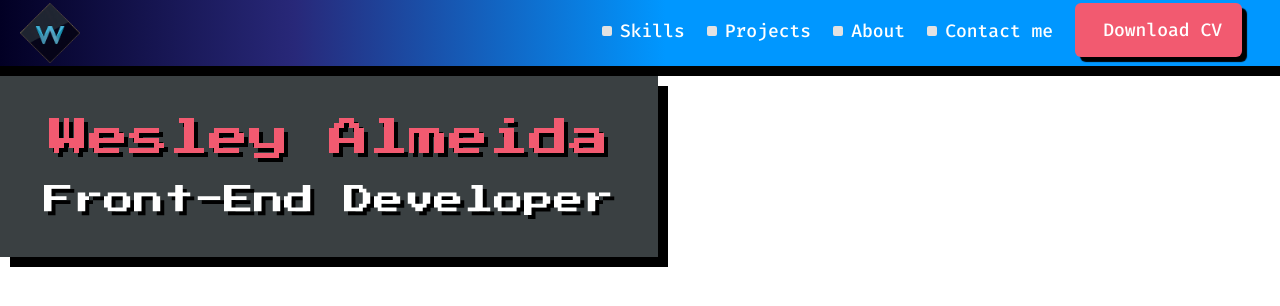
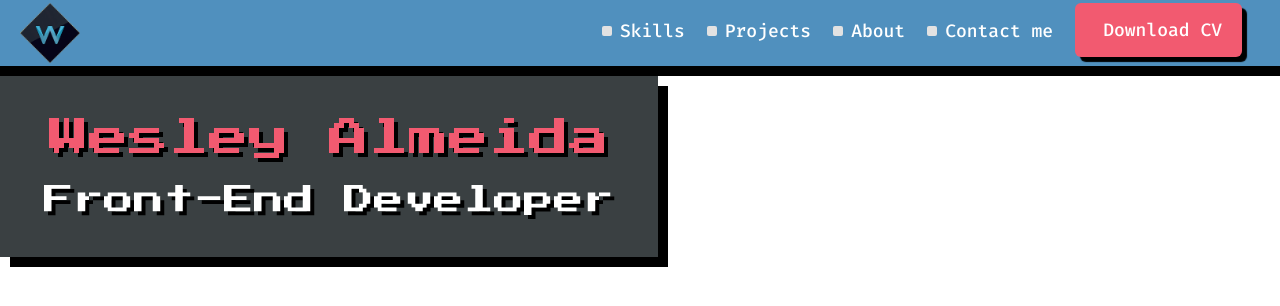
Before and after one commit to geraldocoil/Portifolio, a plain HTML site: page index.html in a window 1280 px wide. Drawn offline with Linux system fonts and the light colour scheme.

Commit message:
change color

```diff
--- a/Css/index.css
+++ b/Css/index.css
@@ -1,8 +1,7 @@
 header {
     display: flex;
     justify-content: space-between;
-    background: rgb(2,0,36);
-    background: linear-gradient(90deg, rgba(2,0,36,1) 0%, rgba(40,40,121,1) 23%, rgba(0,151,255,1) 52%);
+    background-color: #5090BE;
     border-bottom: 10px solid #000;
     padding: 3px 20px;
 }
```
